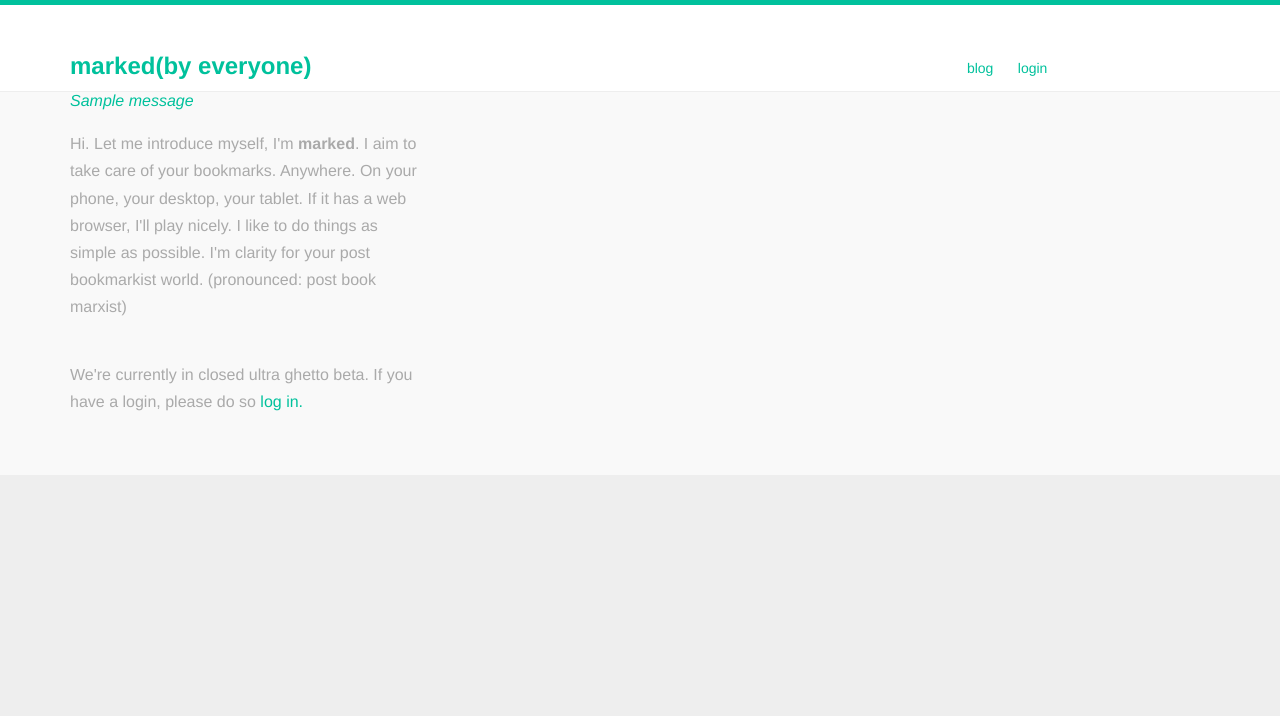
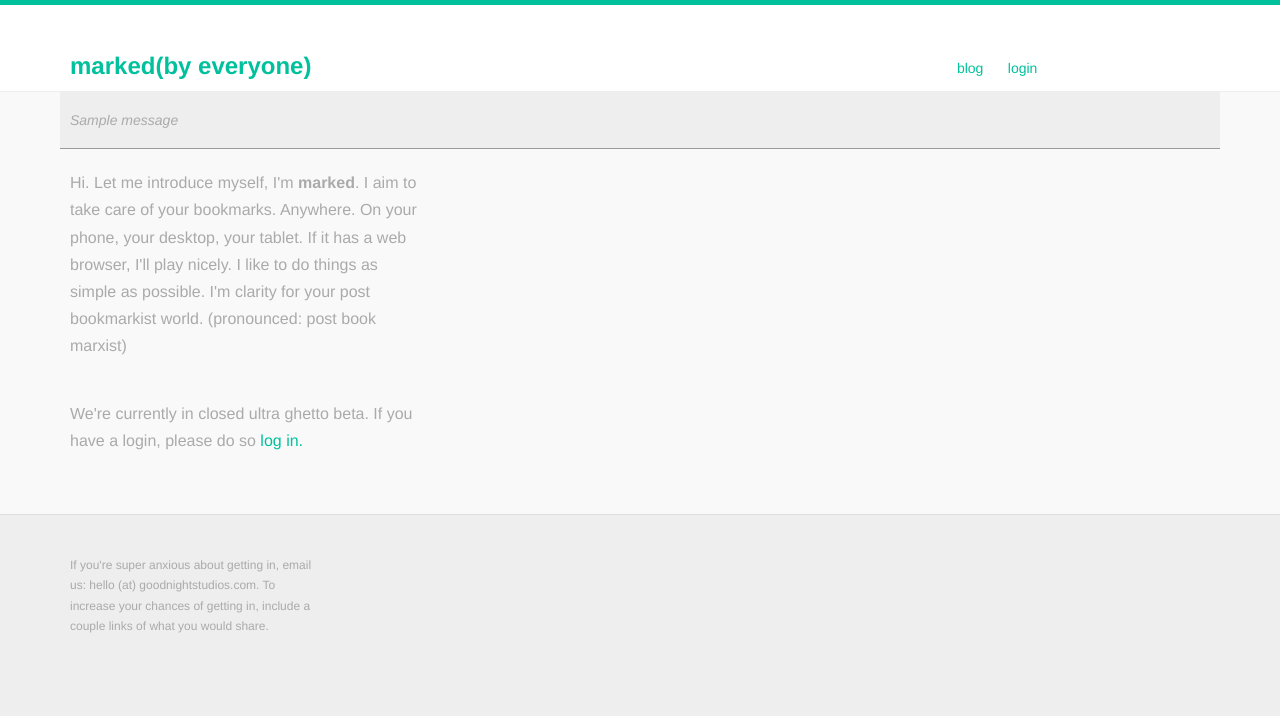
Before and after one commit to zachwood/marked, a Django app: template templates/bookmarks/everyone.html in a window 1280 px wide. Shown: the top 716 px of the page. Run offline with Django 3.2, Linux system fonts and the light colour scheme; the template is opened without the code that fills it, so the values that code supplies are empty; tables that the repository leaves empty hold one stand-in row (values such as "Sample post"); one stand-in notice (Sample message) is shown; parts of the project's set-up code (start-up, migrations or seed data) failed here and were passed over; some libraries are stand-ins or nearby versions.

Commit message:
Working on the notification page.

```diff
--- a/bookmarks/views.py
+++ b/bookmarks/views.py
@@ -22,7 +22,7 @@ def home(request):
             link = request.POST['link']
             check_save_url(request, link)
 
-    # messages.add_message(request, messages.INFO, 'December 10th: We have released a new version of our');
+    #messages.add_message(request, messages.INFO, 'December 10th: We have released a new version of our');
 
 
     user_profile = UserProfile.objects.get(user = request.user)
--- a/static/css/styles.css
+++ b/static/css/styles.css
@@ -100,15 +100,30 @@
         list-style: none;
     }
 
+    .row.messages {
+        font-size: 14px;
+        padding: 10px;
+        background: #eee;
+        color: #aaa;
+        border-bottom: 1px solid #999;
+    }
+
     ul.messages {
-        padding: 0;
+        padding: 5px 0;
         font-style: italic;
-        color: #00C19C;
+        /*border-radius: 3px;*/
+        /*border: 1px solid #ddd;*/
+        /*background-color: #eee;*/
+    }
+
+    ul.messages li {
+        padding: 5px 0;
     }
 
     .container.content {
         padding-top: 10px;
         border-top: 1px solid #eee;
+        border-bottom: 1px solid #ddd;
         background: #f9f9f9;
         padding: 0 0 40px 0;
     }
@@ -330,7 +345,6 @@
     }
 
     .container.footer {
-        border-top: 1px solid #ddd;
         background-color: #eee;
         padding: 40px 0 80px 0;
     }
--- a/templates/base.html
+++ b/templates/base.html
@@ -28,18 +28,6 @@
             <div class="threecol last logout login">
                 <ul class="top_links">
                     <li>
-                        {% if user.is_authenticated %}
-                            {% if not no_marks %}
-                                {% ifequal path "/everyone/" %}
-                                    <!--<a href="/everyone/" class="selected">everyone</a>-->
-                                {% else %}
-                                    <!--<a href="/everyone/">everyone</a>-->
-                                {% endifequal %}
-                            {% endif %}
-                        {% endif %}
-                    </li>
-
-                    <li>
                         <a href="http://considerthatmarked.tumblr.com/">blog</a>
                     </li>
 
@@ -66,28 +54,28 @@
     </div>
     <div class="container content">
 
-        <div class="row">
-            <div class="fivecol">
-                {% if messages %}
+        {% if messages %}
+
+        <div class="row messages">
+            <div class="twelvecol last">
                 <ul class="messages">
                     {% for message in messages %}
                     <li{% if message.tags %} class="{{ message.tags }}"{% endif %}>{{ message }}</li>
                     {% endfor %}
                 </ul>
-                {% endif %}
             </div>
         </div>
+
+        {% endif %} {# endif messages #}
 
         {% block content %}
 
         {% endblock content %}
     </div>
 
-    {% if user.is_authenticated %}
     <div class="container footer">
         {% include "includes/footer.html" %}
     </div>
-    {% endif %}
 
 </body>
 </html>
--- a/templates/bookmarks/everyone.html
+++ b/templates/bookmarks/everyone.html
@@ -48,7 +48,6 @@
                 </div>
                 <div class="pad"></div>
             {% endfor %}
-
     </div>
 
     <div class="threecol last">
--- a/templates/includes/footer.html
+++ b/templates/includes/footer.html
@@ -1,4 +1,6 @@
 <div class="row">
+
+    {% if user.is_authenticated %}
 
     <div class="threecol">
         <p><a href="/profile/{{ user }}/">home</a></p>
@@ -33,4 +35,14 @@
         </p>
 
     </div>
+
+    {% else %}
+
+    <div class="threecol">
+
+        <p>If you're super anxious about getting in, email us:
+        hello&nbsp;(at)&nbsp;goodnightstudios.com. To increase your chances
+        of getting in, include a couple links of what you would share.</p>
+
+    {% endif %}
 </div>
--- a/templates/includes/head.html
+++ b/templates/includes/head.html
@@ -36,6 +36,15 @@
             window.location.replace($(this).val());
         });
 
+
+        $('ul.messages li').each(function(index) {
+            var waitTime = (index * 750) + 10000;
+            $(this).delay(waitTime).slideUp();
+            if( (index + 1) == $('ul.messages li').length ) {
+                $('.row.messages').delay(waitTime).animate({ height: 0, opacity: 0});
+            }
+        });
+
     });
 </script>
 
--- a/templates/includes/list_marks.html
+++ b/templates/includes/list_marks.html
@@ -3,7 +3,7 @@
 {% for mark in marks %}
     <div class="marks pad">
         <h3><a href="{{ mark.url }}" class="mark" target="_blank">{{ mark.title }}</a></h3>
-        <a href="{{ mark.url }}" class="mark" target="_blank">{{ mark.url|domain_only }}</a>&nbsp;
+        <a href="{{ mark.url|domain_only }}" class="mark" target="_blank">{{ mark.url|domain_only }}</a>&nbsp;
         {% if page_owner %}
             {% if mark.public %}
                 <a href="/mark/{{ mark.pk }}/view/" class="privacy public" alt="public" title="{{ mark.pk }}: public">#</a>
```
Lines whose indentation alone changed are shown as unchanged.
